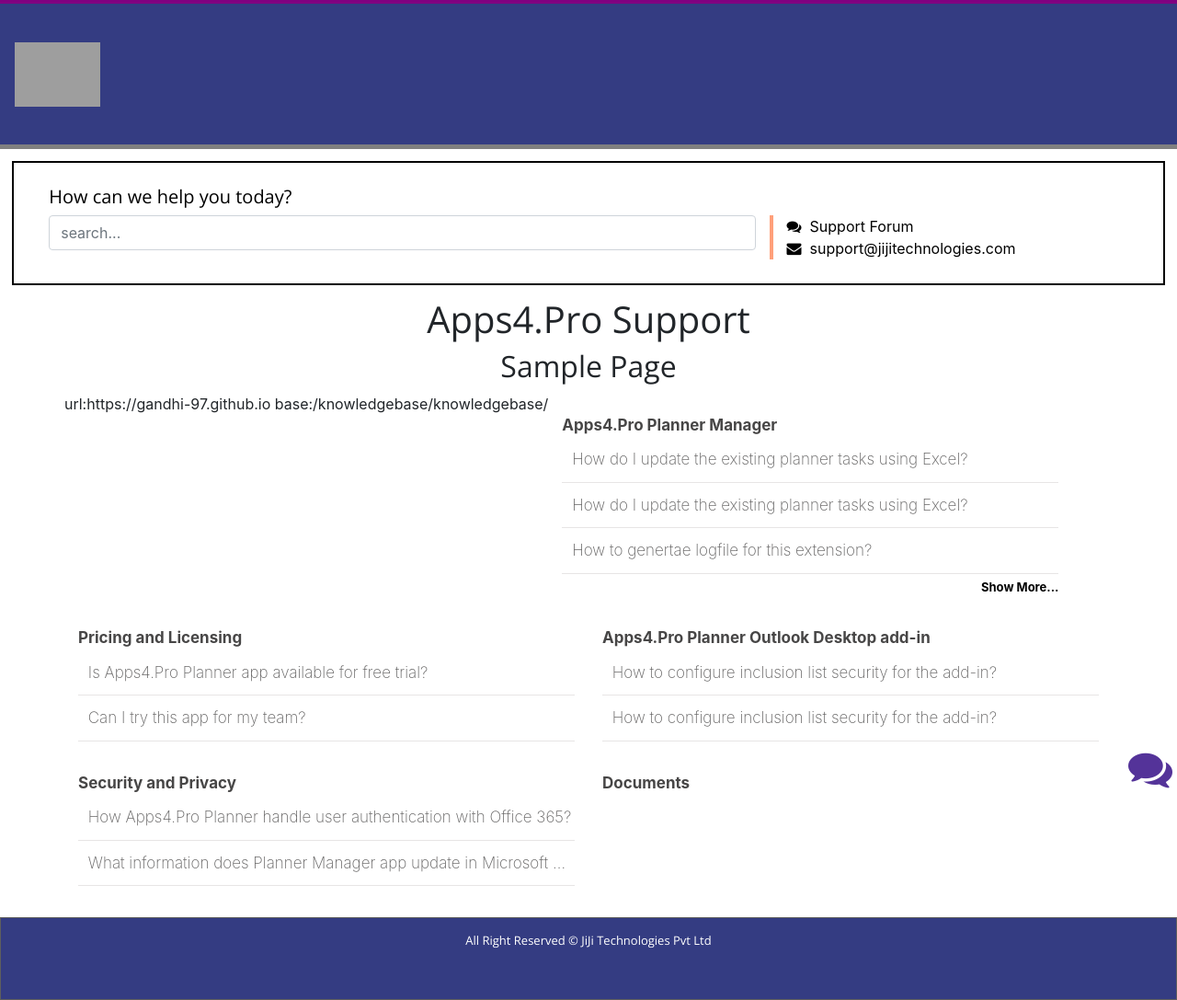
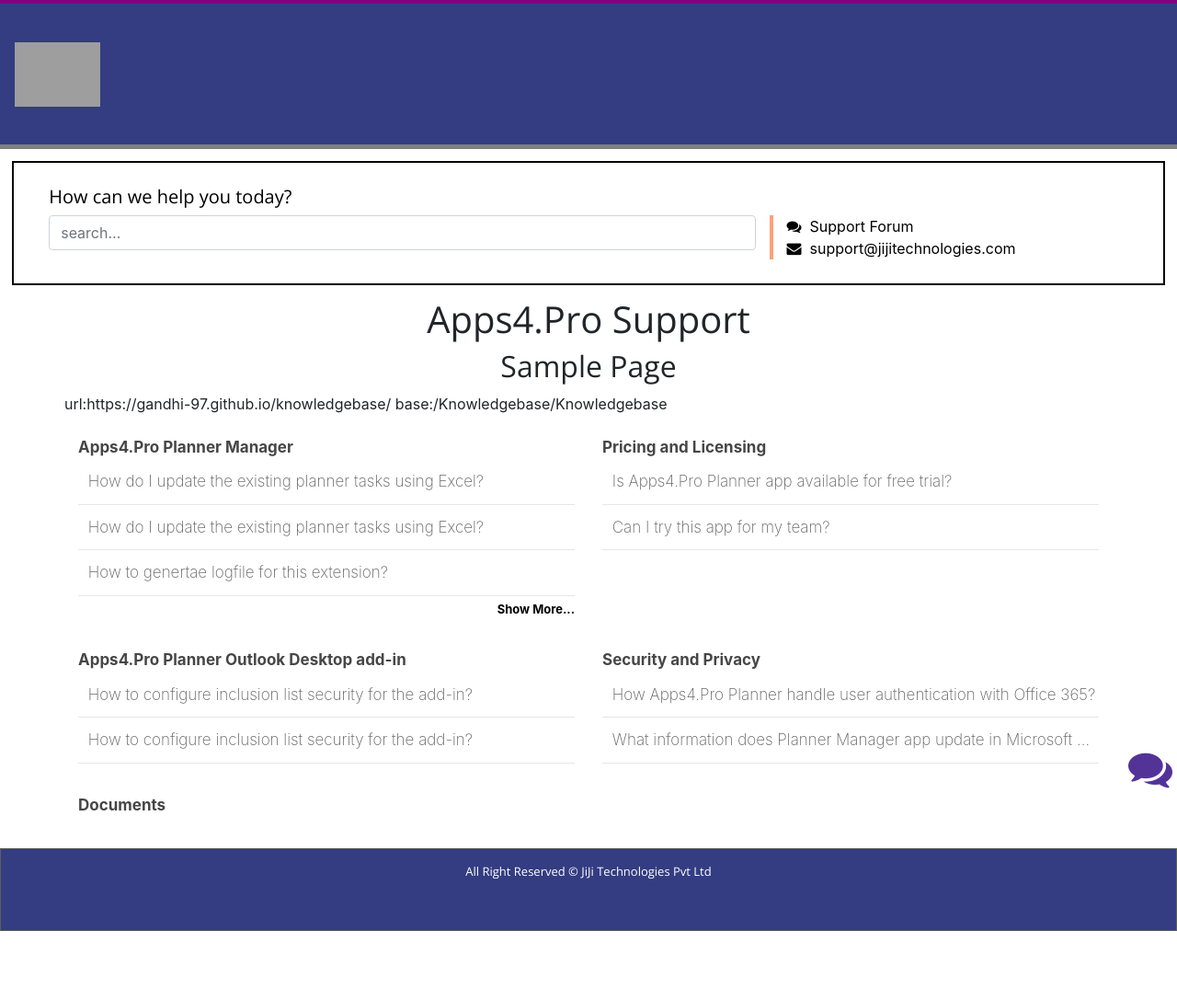
Before and after one commit to Gandhi-97/Knowledgebase, a Jekyll site: the page built from index.html, in a window 1280 px wide. Shown: the whole page at 92% size. Built offline with Jekyll 4.4.1, drawn with Linux system fonts in a browser that asks for light colours; nearby versions of some CDN libraries; after the commit the page ends 1012 px from its top, so only the background shows below that; some of the changed lines change nothing that is shown; grey boxes are pictures that could not be loaded.

Commit message:
Update _config.yml

```diff
--- a/_config.yml
+++ b/_config.yml
@@ -1,8 +1,7 @@
 title: Apps4.pro Support
 description: This is sample page.
 port: 4006
-url: https://gandhi-97.github.io
-baseurl: "/knowledgebase/"
+url: https://gandhi-97.github.io/knowledgebase/
 favIcon: "/assets/images/favicon.ico"
 navbar-col: "#f2f2f2"
 navbar-text-col: "#404040"
```
